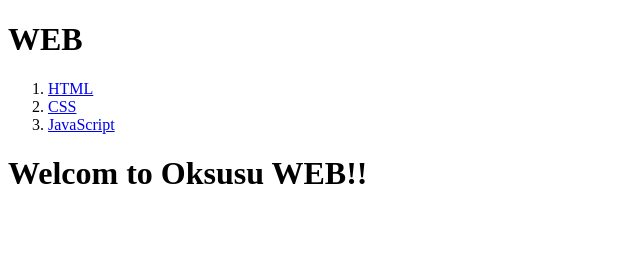
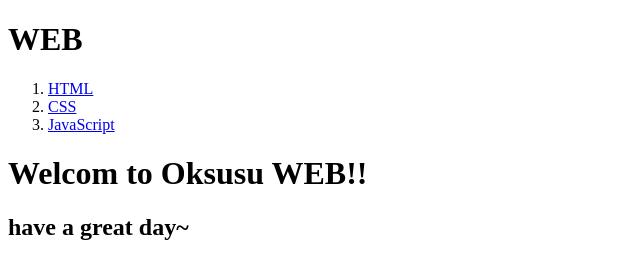
Before and after one commit to oksusujeong/my-first-web-site, a plain HTML site: page index.html in a window 1280 px wide. Shown: the whole page, without its empty margins (0-640 px from the left). Drawn offline with Linux system fonts and the light colour scheme.

Commit message:
ver.1.01

```diff
--- a/index.html
+++ b/index.html
@@ -15,6 +15,7 @@
 <body>
 
 <h1>Welcom to Oksusu WEB!!</h1>
+<h2>have a great day~</h2>
 </body>
 
 </html>
```
